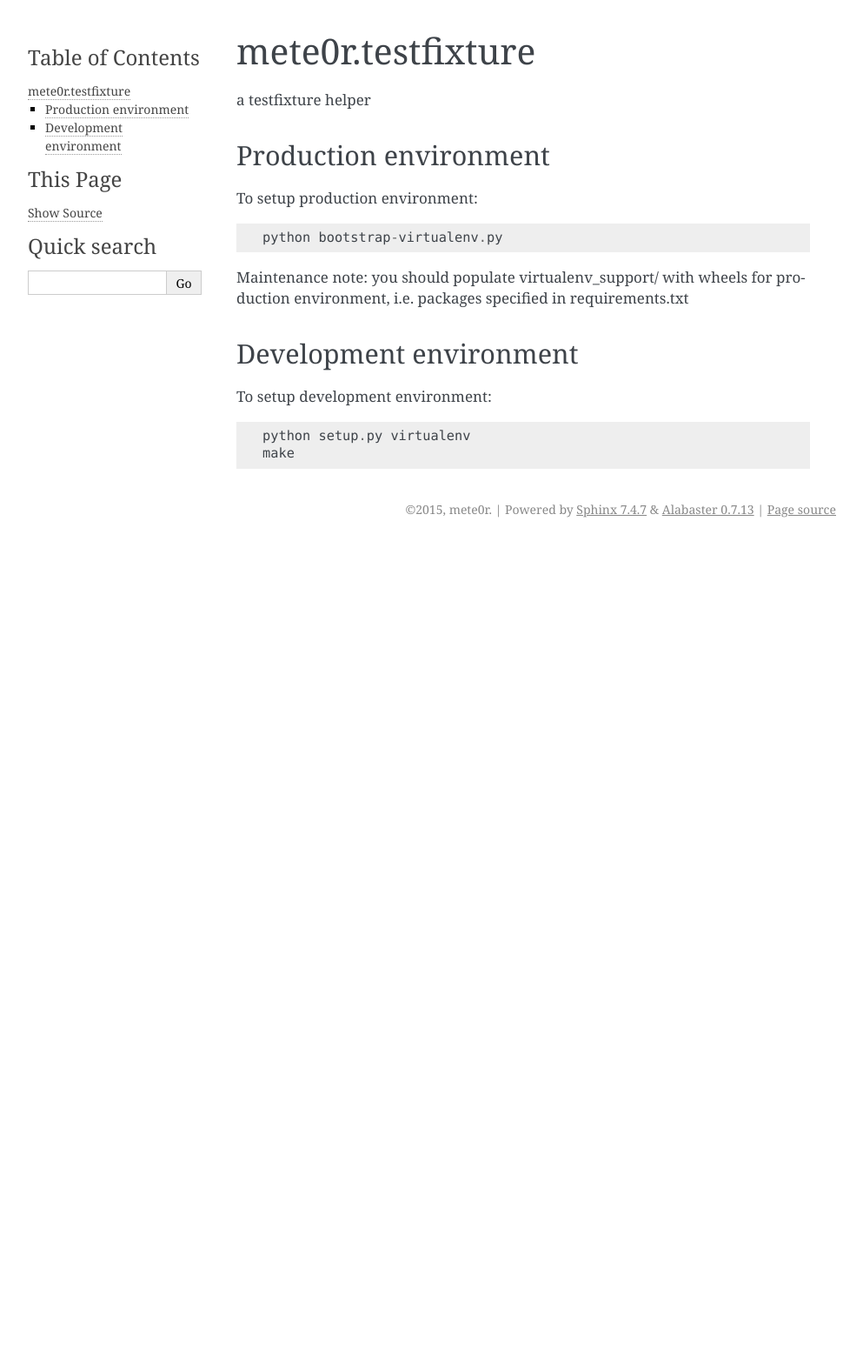
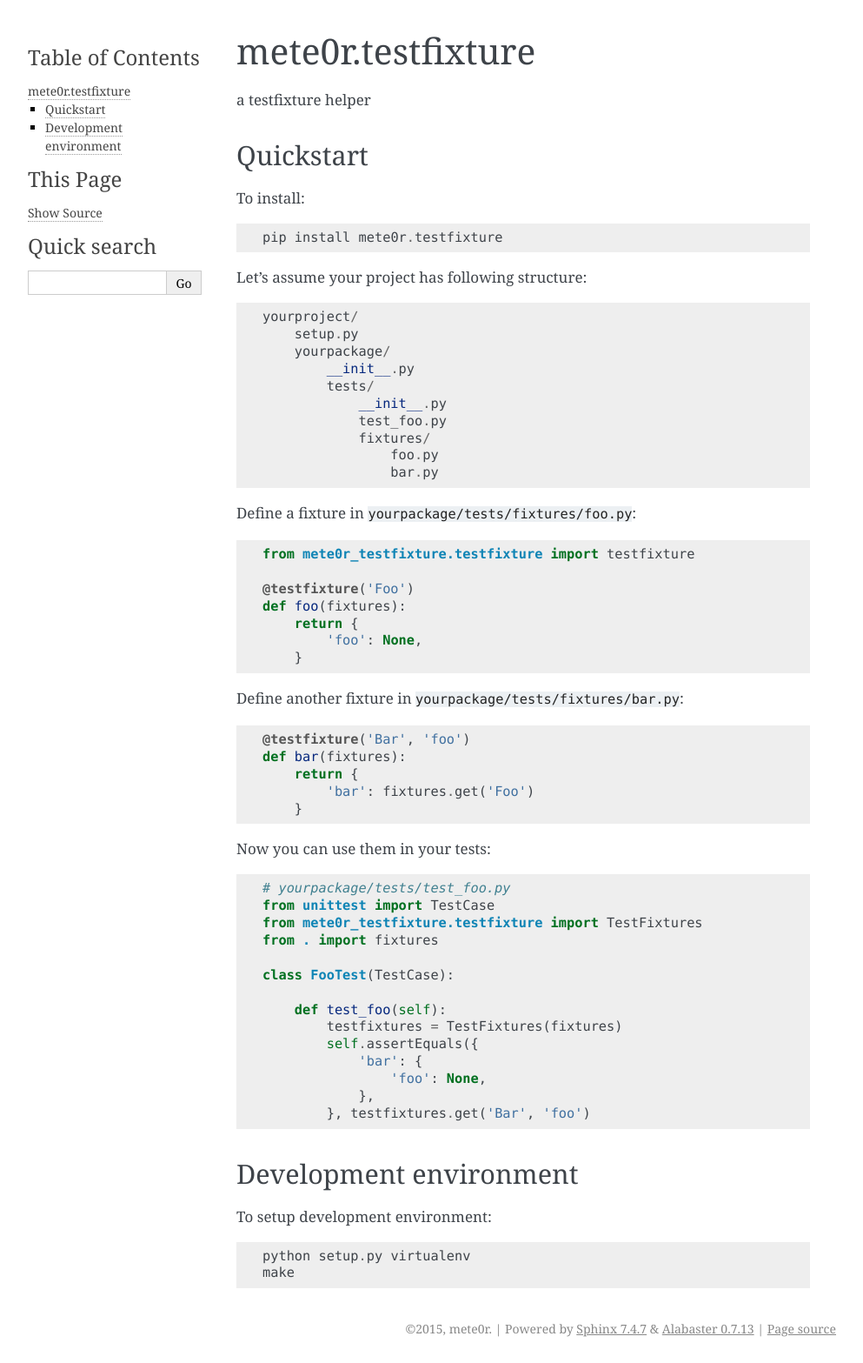
Before and after one commit to mete0r/babel-lingua-chameleon, a Sphinx documentation site: the page built from docs/intro.rst, in a window 1280 px wide. Shown: the whole page at 87% size, without its empty margins (148-1141 px from the left). Built offline with Sphinx 7.4.7, drawn with Linux system fonts in a browser that asks for light colours; before the commit the page ends 900 px from its top, so only the background shows below that.

Commit message:
basic docs

```diff
--- a/README.rst
+++ b/README.rst
@@ -1,18 +1,66 @@
 mete0r.testfixture
-==============
+==================
 
 a testfixture helper
 
 
-Production environment
-----------------------
+Quickstart
+----------
 
-To setup production environment::
+To install::
 
-   python bootstrap-virtualenv.py
+   pip install mete0r.testfixture
 
-Maintenance note: you should populate virtualenv_support/ with wheels for
-production environment, i.e. packages specified in requirements.txt
+
+Let's assume your project has following structure::
+
+   yourproject/
+       setup.py
+       yourpackage/
+           __init__.py
+           tests/
+               __init__.py
+               test_foo.py
+               fixtures/
+                   foo.py
+                   bar.py
+
+
+Define a fixture in ``yourpackage/tests/fixtures/foo.py``::
+
+   from mete0r_testfixture.testfixture import testfixture
+
+   @testfixture('Foo')
+   def foo(fixtures):
+       return {
+           'foo': None,
+       }
+
+Define another fixture in ``yourpackage/tests/fixtures/bar.py``::
+
+    @testfixture('Bar', 'foo')
+    def bar(fixtures):
+        return {
+            'bar': fixtures.get('Foo')
+        }
+
+Now you can use them in your tests::
+
+    # yourpackage/tests/test_foo.py
+    from unittest import TestCase
+    from mete0r_testfixture.testfixture import TestFixtures
+    from . import fixtures
+
+    class FooTest(TestCase):
+
+        def test_foo(self):
+            testfixtures = TestFixtures(fixtures)
+            self.assertEquals({
+                'bar': {
+                    'foo': None,
+                },
+            }, testfixtures.get('Bar', 'foo')
+
 
 
 Development environment
--- a/docs/cli.rst
+++ b/docs/cli.rst
@@ -2,7 +2,7 @@ Command-line interface
 ======================
 
 mete0r.testfixture
---------------
+------------------
 
 .. argparse::
    :module: mete0r_testfixture.cli
```
